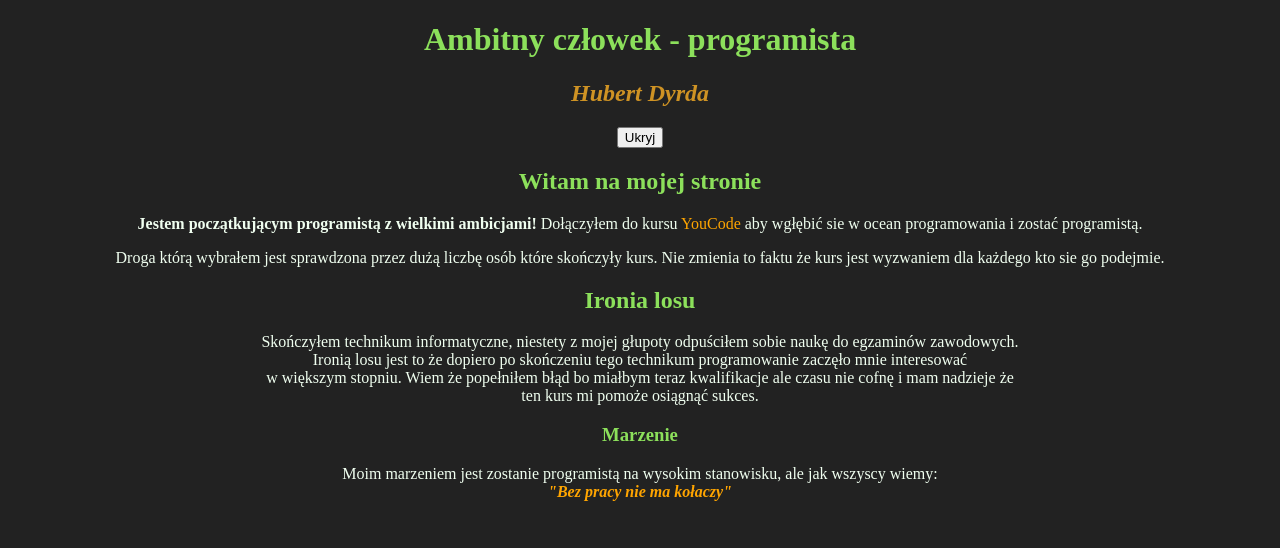
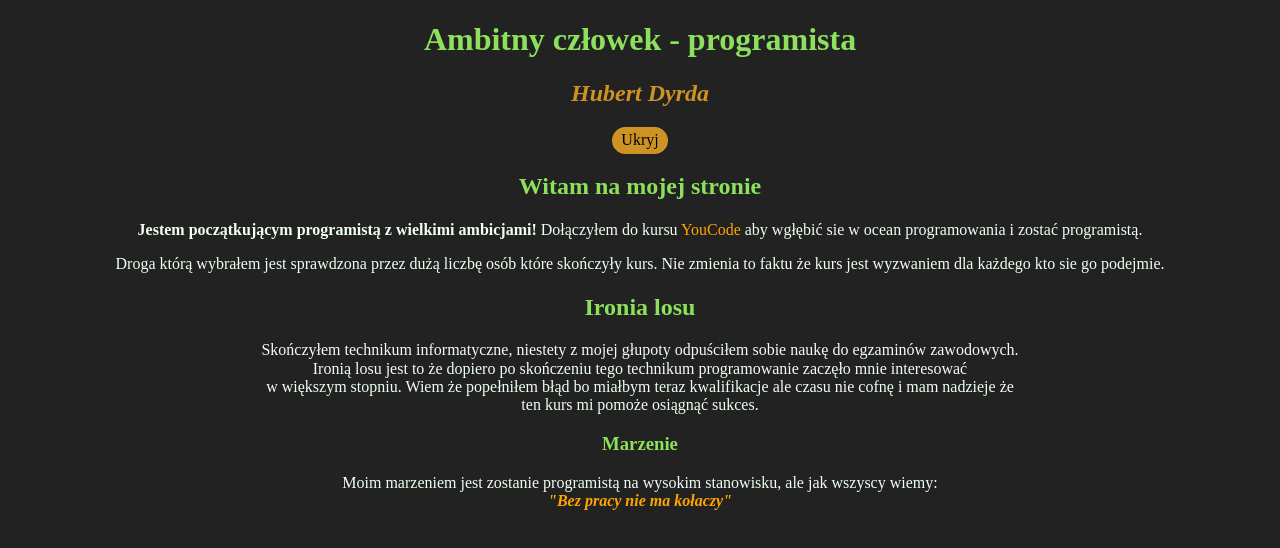
Before and after one commit to fisherman-larry/homepage, a plain HTML site: page index.html in a window 1280 px wide. Both pictures are taken after a click on the button "Ukryj". Drawn offline with nearby package versions, Linux system fonts and the light colour scheme.

Commit message:
refactored homepage by adding BEM, and changed js

```diff
--- /dev/null
+++ b/css/main.css
@@ -0,0 +1,32 @@
+.main {
+    text-align: center;
+    margin: auto;
+}
+
+.main__header {
+    color: rgb(140, 224, 91);
+}
+
+.main__name {
+    color: rgb(207, 147, 36);
+}
+
+.main__image {
+    border-radius: 300px;
+    width: 300px;
+    height: 300px;
+    border: groove rgb(207, 147, 36);
+
+}
+
+.main__button {
+    background-color: rgb(207, 147, 36);
+    border: solid rgb(207, 147, 36);
+    border-radius: 20px;
+}
+
+.main__button:hover {
+    cursor: pointer;
+    background-color: rgba(252, 218, 156, 0.836);
+    border: solid rgba(252, 218, 156, 0.836);
+}
--- /dev/null
+++ b/css/section.css
@@ -0,0 +1,11 @@
+.section__header {
+    color: rgb(140, 224, 91);
+}
+
+.section__paragraph {
+    color: honeydew;
+}
+
+.section__paragraph--orange {
+    color: orange;
+}
--- a/css/style.css
+++ b/css/style.css
@@ -1,33 +1,3 @@
 body {
     background-color: rgb(34, 34, 34);
-    text-align: center;
 }
-
-.naglowek {
-    color: rgb(140, 224, 91);
-}
-
-.pojemnik {
-    text-align: center;
-    margin-left: auto;
-    margin-right: auto;
-    float: left 50px;
-}
-
-.imie {
-    color: rgb(207, 147, 36);
-}
-
-.obraz {
-    border-radius: 300px;
-    width: 300px;
-    height: 300px;
-}
-
-.tekstBialy {
-    color: honeydew;
-}
-
-.youcode {
-    color: orange;
-}
--- a/index.html
+++ b/index.html
@@ -7,44 +7,63 @@
     <meta name="viewport" content="width=device-width, initial-scale=1.0">
     <title>HOMEPAGE</title>
     <link href="css/style.css" rel="stylesheet">
+    <link href="css/main.css" rel="stylesheet">
+    <link href="css/section.css" rel="stylesheet">
+    <link rel="stylesheet" href="https://cdnjs.cloudflare.com/ajax/libs/normalize/8.0.1/normalize.min.css"
+        integrity="sha512-NhSC1YmyruXifcj/KFRWoC561YpHpc5Jtzgvbuzx5VozKpWvQ+4nXhPdFgmx8xqexRcpAglTj9sIBWINXa8x5w=="
+        crossorigin="anonymous" referrerpolicy="no-referrer" />
     <script defer src="js/script.js"></script>
 
 
 </head>
 
 <body>
-    <div class="pojemnik">
-        <h1 class="naglowek">Ambitny człowek - programista </h1>
-        <h2 class="imie"><i>Hubert Dyrda</i></h2>
+    <div class="main">
+        <h1 class="main__header">Ambitny człowek - programista </h1>
+        <h2 class="main__name"><i>Hubert Dyrda</i></h2>
 
-        <img class="obraz" src="https://i.ibb.co/QH3P0LH/me.jpg" alt="Hubert Dyrda">
-        <p> <button class="przycisk1">Ukryj</button>
+        <img class="main__image js-image" src="https://i.ibb.co/QH3P0LH/me.jpg" alt="Hubert Dyrda">
+        <p> <button class="main__button js-button">Ukryj</button>
         </p>
 
-        <h2 class="naglowek">Witam na mojej stronie</h2>
+        <section class="section">
+            <h2 class="section__header">Witam na mojej stronie</h2>
 
-        <p><span class="tekstBialy"><strong>Jestem początkującym programistą z wielkimi ambicjami!</strong> Dołączyłem
+            <p><span class="section__paragraph"><strong>Jestem początkującym programistą z wielkimi ambicjami!</strong>
+                    Dołączyłem
                     do
-                kursu <span class="youcode"> YouCode </span> aby
+                    kursu <span class="section__paragraph--orange"> YouCode </span> aby
                     wgłębić sie w ocean programowania i zostać programistą. </span></p>
-        <p><span class="tekstBialy">Droga którą wybrałem jest sprawdzona przez dużą liczbę osób które skończyły kurs.
+            <p><span class="section__paragraph">Droga którą wybrałem jest sprawdzona przez dużą liczbę osób które
+                    skończyły
+                    kurs.
                     Nie
                     zmienia to faktu że kurs jest wyzwaniem dla każdego kto sie go podejmie.
                 </span></p>
+        </section>
 
-        <h2 class="naglowek">Ironia losu</h2>
-        <p><span class="tekstBialy"> Skończyłem technikum informatyczne, niestety z mojej głupoty odpuściłem sobie naukę
+        <section class="section">
+            <h2 class="section__header">Ironia losu</h2>
+            <p><span class="section__paragraph"> Skończyłem technikum informatyczne, niestety z mojej głupoty odpuściłem
+                    sobie
+                    naukę
                     do
                     egzaminów zawodowych.<br>
-                Ironią losu jest to że dopiero po skończeniu tego technikum programowanie zaczęło mnie interesować<br> w
+                    Ironią losu jest to że dopiero po skończeniu tego technikum programowanie zaczęło mnie
+                    interesować<br> w
                     większym stopniu. Wiem że popełniłem błąd bo miałbym teraz kwalifikacje ale czasu nie cofnę i mam
                     nadzieje
                     że <br> ten kurs mi pomoże osiągnąć sukces.</span></p>
+        </section>
 
-        <h3 class="naglowek">Marzenie</h3>
-        <p class="tekstBialy"> Moim marzeniem jest zostanie programistą na wysokim stanowisku, ale jak wszyscy wiemy:
-            <br> <em class="youcode"> <strong>"Bez pracy nie ma kołaczy"</strong> </em>
+        <section class="section">
+            <h3 class="section__header">Marzenie</h3>
+            <p class="section__paragraph"> Moim marzeniem jest zostanie programistą na wysokim stanowisku, ale jak
+                wszyscy
+                wiemy:
+                <br> <em class="section__paragraph--orange"> <strong>"Bez pracy nie ma kołaczy"</strong> </em>
             </p>
+        </section>
 
 
     </div>
--- a/js/script.js
+++ b/js/script.js
@@ -1,9 +1,18 @@
-console.log("Cześć!");
+{
+    function welcome() {
+        console.log("Welcome on my homepage!")
+    }
 
-let ukryj = document.querySelector(".przycisk1");
-let obraz = document.querySelector(".obraz");
+    const imageRemove = () => {
+        const image = document.querySelector(".js-image");
+        image.remove();
+    };
 
+    const init = () => {
+        const hide = document.querySelector(".js-button");
 
-ukryj.addEventListener("click", () => {
-    obraz.remove();
-});
+        hide.addEventListener("click", imageRemove);
+        welcome();
+    }
+    init();
+}
```
Lines whose indentation alone changed are shown as unchanged.
